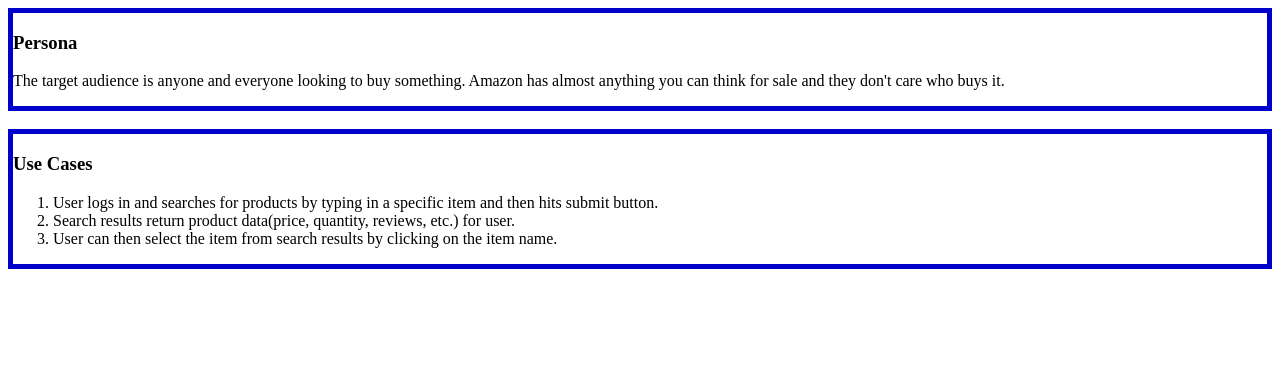
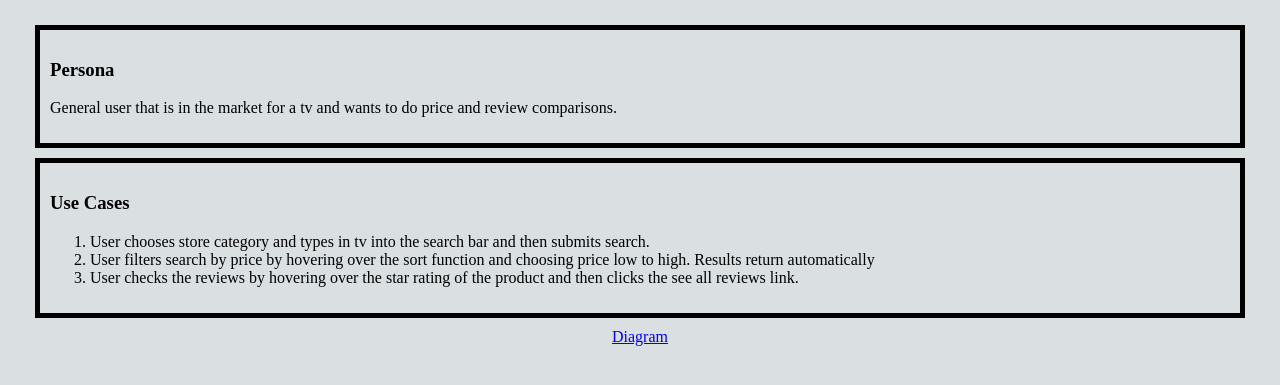
Before and after one commit to deepdivedylan/amazon-search, a PHP site: page / in a window 1280 px wide. Shown: the top 385 px of the page. Run offline with PHP 8.4, Linux system fonts and the light colour scheme.

Commit message:
created amazon-search persona and three use cases

```diff
--- a/index.php
+++ b/index.php
@@ -5,22 +5,24 @@
 		<link rel="stylesheet" type="text/css" href="style.css"/>
 	</head>
 	<body>
-		<div id="header">
-		<h3>Persona</h3>
-			<p>The target audience is anyone and everyone looking to buy something. Amazon has almost anything you can
-				think for sale and they don't care who buys it.
-			</p>
+		<div class="blueBorder">
+			<h3>Persona</h3>
+				<p>General user that is in the market for a tv and wants to do price and review comparisons.</p>
 		</div>
-		<br/>
-		<div id="paragraph">
-		<p><h3>Use Cases</h3></p>
+		<div class="blueBorder">
+		<h3>Use Cases</h3>
 		<p>
 			<ol>
-				<li>User logs in and searches for products by typing in a specific item and then hits submit button.</li>
-				<li>Search results return product data(price, quantity, reviews, etc.) for user.</li>
-				<li>User can then select the item from search results by clicking on the item name.</li>
+				<li>User chooses store category and types in tv into the search bar and then submits search.</li>
+				<li>User filters search by price by hovering over the sort function and choosing price low to high.
+					Results return automatically</li>
+				<li>User checks the reviews by hovering over the star rating of the product and then clicks the see
+					all reviews link.</li>
 			</ol>
 		</p>
 		</div>
+		<div class="centerText">
+			<a href="erd.php">Diagram</a>
+		</div>
 	</body>
 </html>
--- a/style.css
+++ b/style.css
@@ -1,4 +1,15 @@
-#header{border: 5px solid #0000CC;}
-#header h3{color: #000;}
-#paragraph{border: 5px solid #0000CC;}
-#paragraph p{color: #000;}
+body {
+	display: block;
+	margin: 25px;
+	background: #DADFE1;
+}
+
+.blueBorder {
+	border: 5px solid #000;
+	padding: 10px;
+	margin: 10px;
+}
+
+.centerText{
+	text-align: center;
+}
```
Also changed, not shown: erd.php (added, +7 -0 lines), diagram/amazon-search-diagram.jpg (added).
